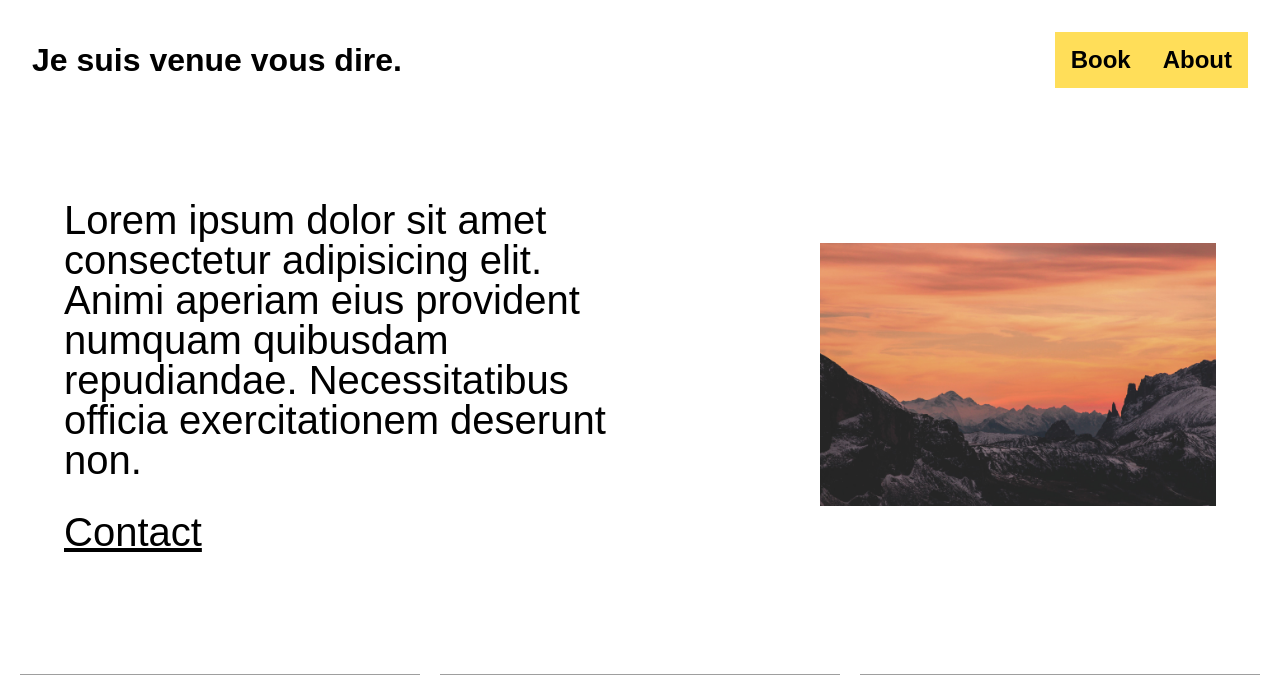
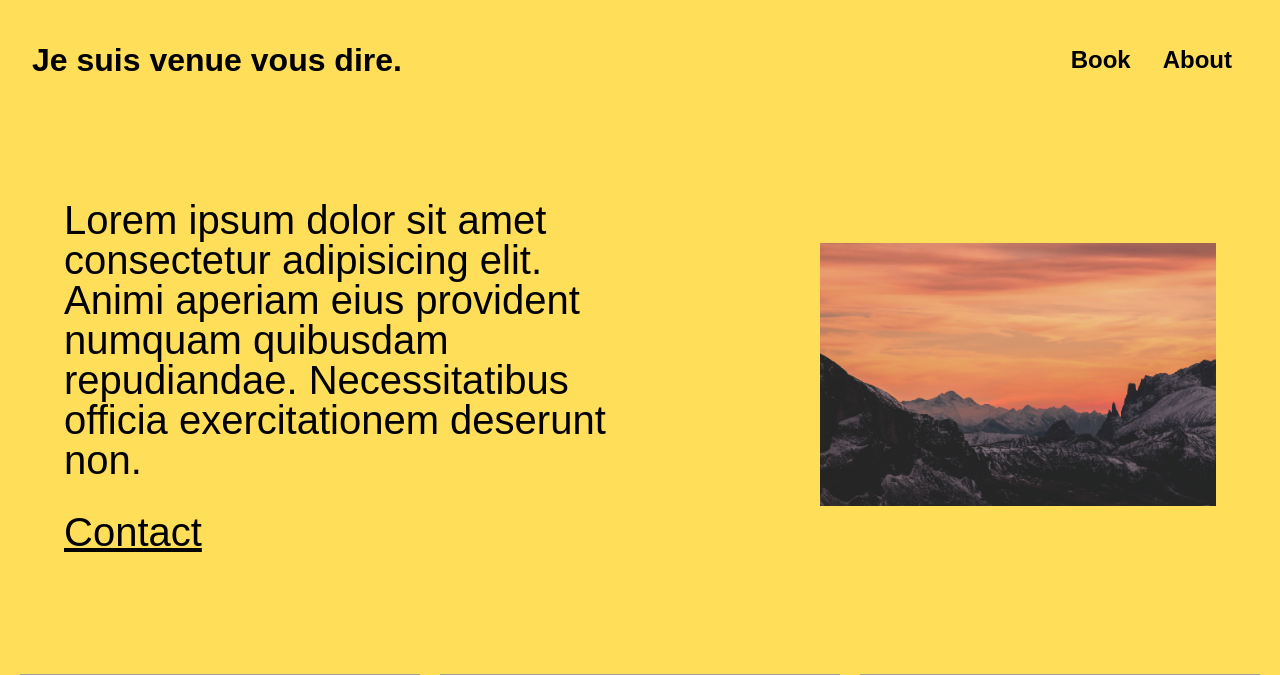
Before and after one commit to paulvscode/milie, a PHP site: page / in a window 1280 px wide. Shown: the top 675 px of the page. Run offline with PHP 8.4, Linux system fonts and the light colour scheme; some web fonts are replaced; grey boxes are pictures that could not be loaded.

Commit message:
changed backgroundcolor to ffde59

```diff
--- a/styles.css
+++ b/styles.css
@@ -1,6 +1,10 @@
 @import url("https://fonts.googleapis.com/css2?family=Wix+Madefor+Text:ital,wght@0,400;0,500;0,600;0,700;0,800;1,400;1,500;1,600;1,700;1,800&display=swap");
 html {
   font-family: "Wix Madefor Text", sans-serif;
+}
+
+body {
+  background-color: #ffde59;
 }
 
 .main-nav {
```
